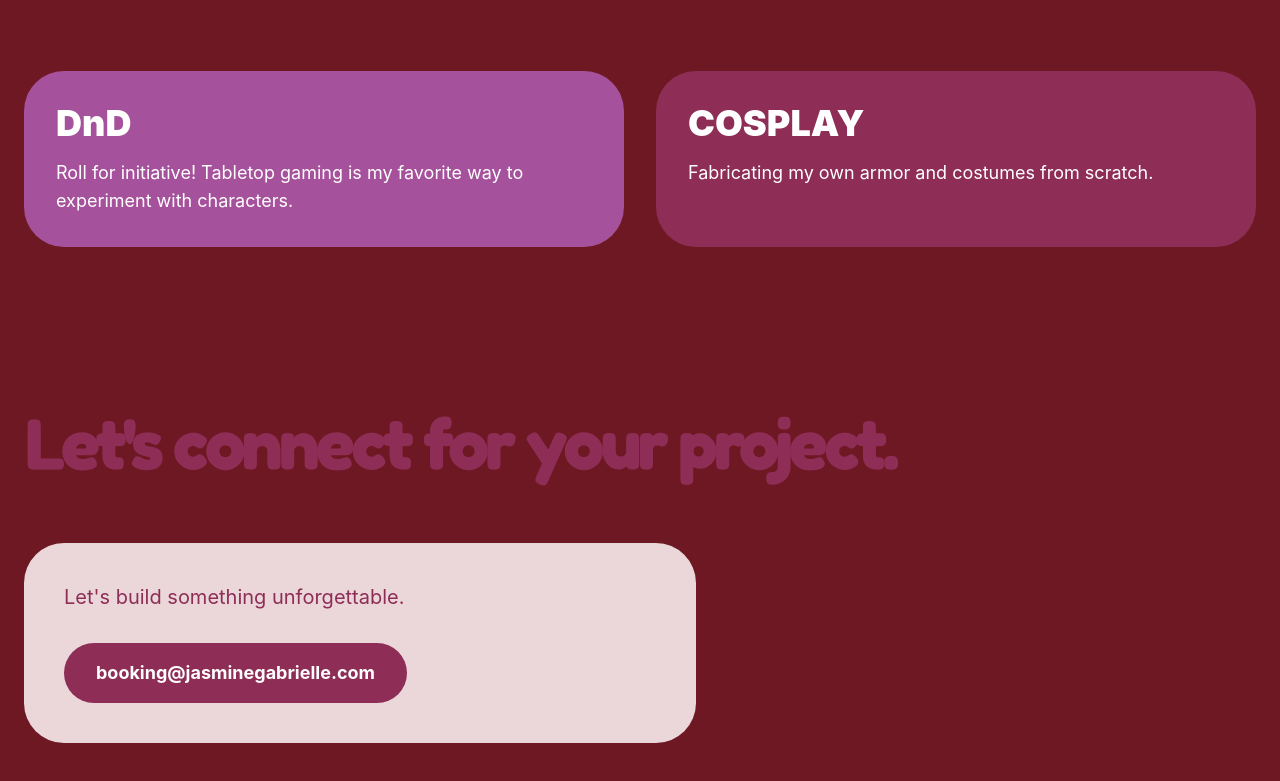
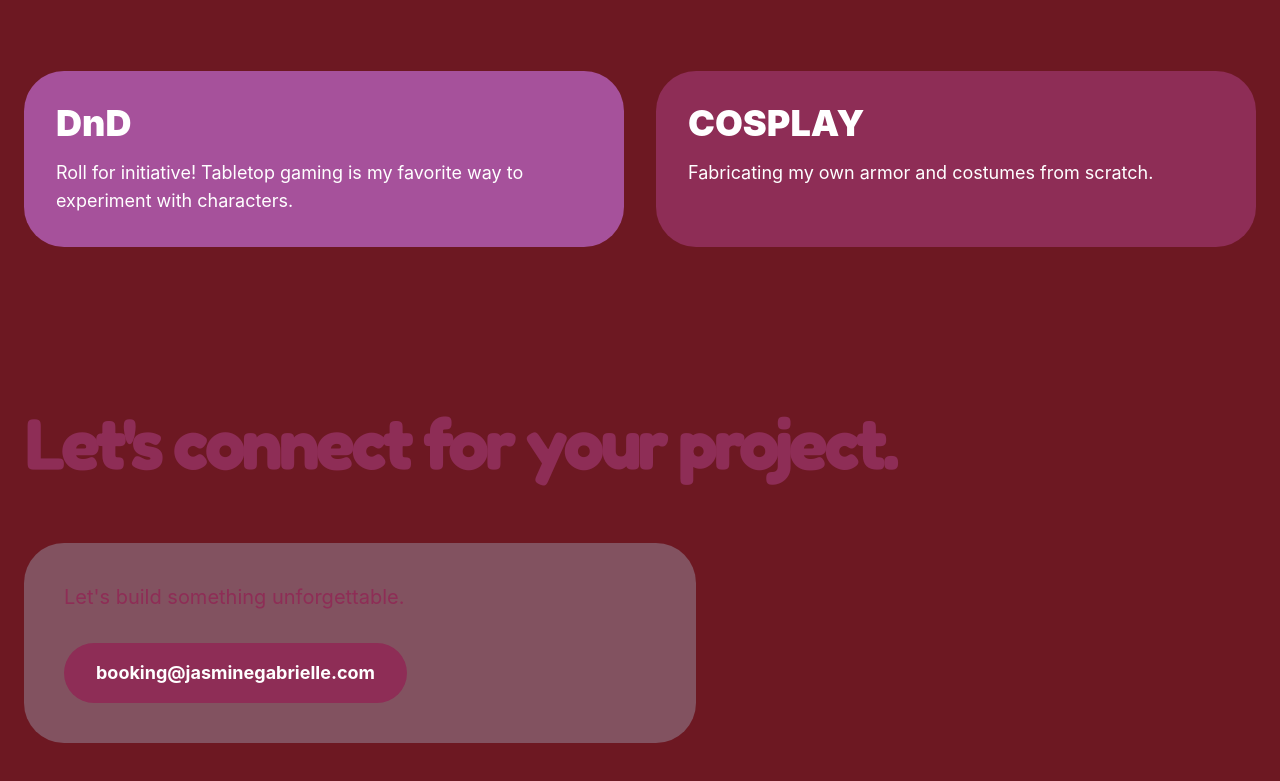
Before and after one commit to dchang1031/Jasmine-site, a React (Vite) app: page / in a window 1280 px wide. Shown: the part 2196-2977 px from the top of the page. Built offline with nearby package versions, Linux system fonts and the light colour scheme.

Commit message:
Change BookingSection container color from #ebd7da to #825260

```diff
--- a/src/components/BookingSection.tsx
+++ b/src/components/BookingSection.tsx
@@ -6,7 +6,7 @@ export const BookingSection: React.FC = () => {
       <div className="max-w-7xl mx-auto px-6">
         <h2 className="font-display text-7xl font-black tracking-tighter mb-16 text-[#8e2d56]">Let's connect for your project.</h2>
 
-        <div className="p-10 bg-[#ebd7da] max-w-2xl rounded-[40px]">
+        <div className="p-10 bg-[#825260] max-w-2xl rounded-[40px]">
           <p className="text-xl mb-8 text-[#8e2d56]">Let's build something unforgettable.</p>
           <a href="mailto:booking@jasminegabrielle.com" className="inline-block bg-[#8e2d56] text-white px-8 py-4 font-bold text-lg hover:bg-[#a6519b] rounded-full">
             booking@jasminegabrielle.com
```
